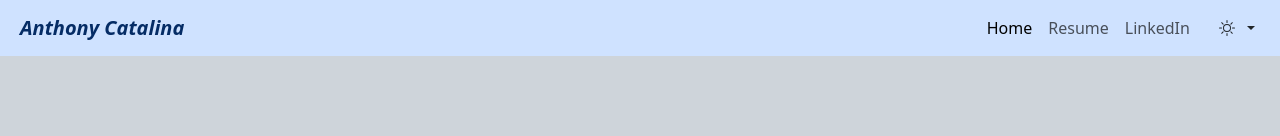
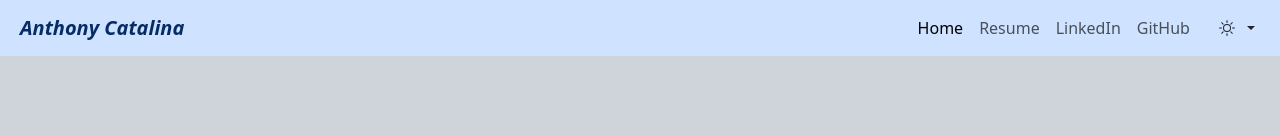
Before and after one commit to antcatalina/my-website, a React (Vite) app: page / in a window 1280 px wide. Shown: the top 136 px of the page. Built offline with nearby package versions, Linux system fonts and the light colour scheme.

Commit message:
Added github link to navbar

```diff
--- a/src/components/Navigation.tsx
+++ b/src/components/Navigation.tsx
@@ -72,6 +72,15 @@ export const Navigation = (): ReactElement => {
                 LinkedIn
               </a>
             </li>
+            <li className="nav-item">
+              <a
+                className="nav-link"
+                href="https://www.github.com/antcatalina/"
+                target="_blank"
+              >
+                GitHub
+              </a>
+            </li>
 
             {/* === Theme Toggle Dropdown === */}
             <li className="pb-2 pb-lg-0 nav-item dropdown ms-2">
```
